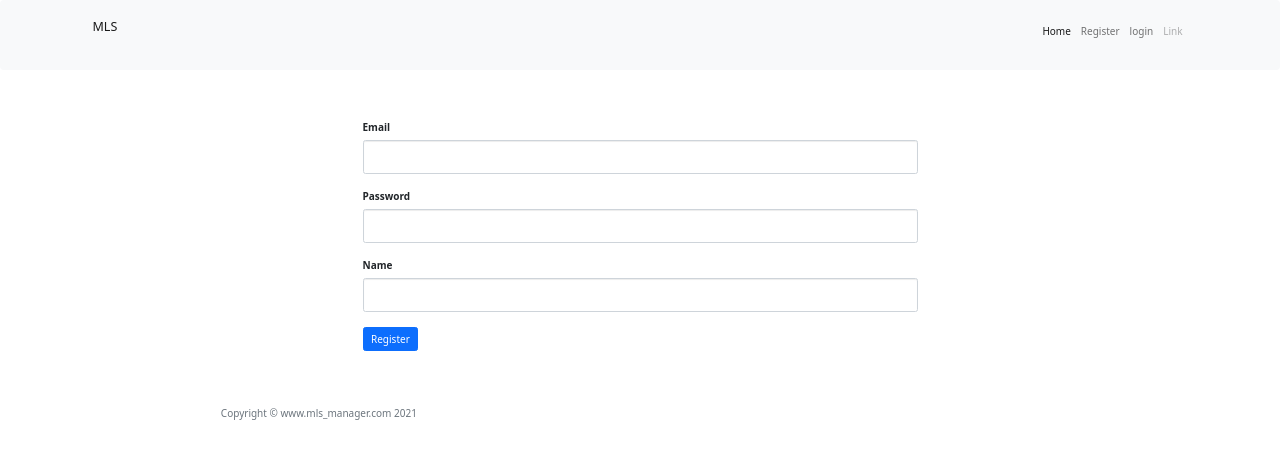
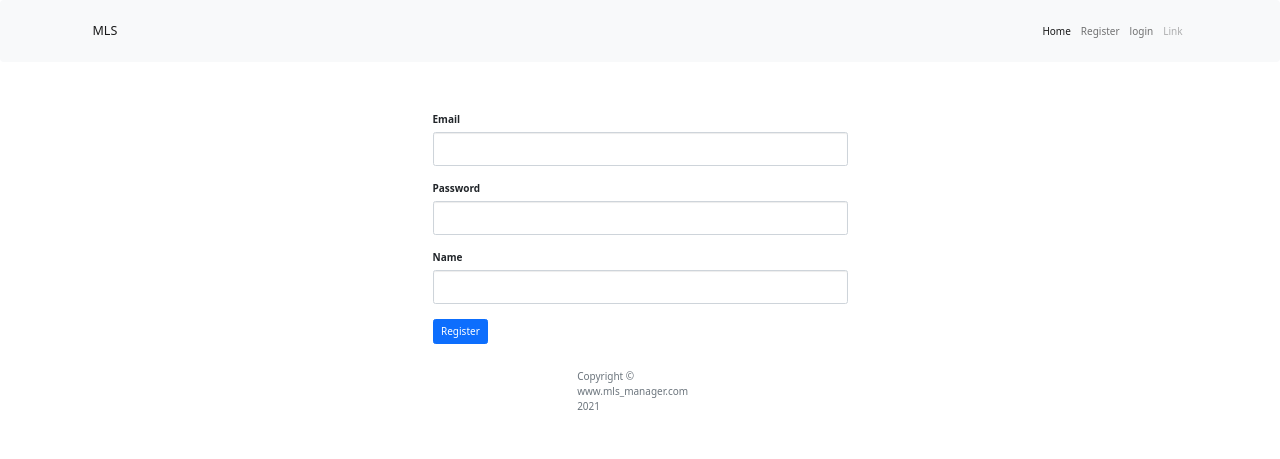
Before and after one commit to gasparmamac/MLS, a Flask app: page /register in a window 1280 px wide. Shown: the top 459 px of the page. Run offline with Flask 2, Linux system fonts and the light colour scheme; some libraries are stand-ins or nearby versions.

Commit message:
fix register page

```diff
--- a/templates/footer.html
+++ b/templates/footer.html
@@ -8,7 +8,7 @@
 {% block content %}
 <!-- Footer -->
   <footer>
-    <div class="container-fluid">
+    <div class="container d-flex justify-content-center">
       <div class="row">
         <div class="col-lg-8 col-md-10 mx-auto">
           <ul class="list-inline text-center">
--- a/templates/header.html
+++ b/templates/header.html
@@ -10,8 +10,8 @@
 {% block content %}
   <!--  Navbar-->
   <nav class="navbar navbar-expand-sm navbar-light bg-light">
-  <div class="container-md d-flex align-items-baseline">
-    <a class="navbar-brand" href="#">MLS</a>
+  <div class="container-md d-flex align-items-center">
+    <a class="navbar-brand d-flex align-items-center" href="#">MLS</a>
     <button class="navbar-toggler" type="button" data-bs-toggle="collapse" data-bs-target="#navbarTogglerDemo02" aria-controls="navbarTogglerDemo02" aria-expanded="false" aria-label="Toggle navigation">
       <span class="navbar-toggler-icon"></span>
     </button>
--- a/templates/register.html
+++ b/templates/register.html
@@ -3,15 +3,16 @@
 {% block title%}Register{% endblock %}
 
 {% block content%}
+
     {% include 'header.html' %}
 
     <div class="container">
-        <div class="row">
-            <div class="col-lg-6 col-md-10 col-sm-6 mx-auto my-5">
+        <div class="row justify-content-center">
+            <div class="col col-lg-5 col-md-8 px-5 g-5">
                 {{ wtf.quick_form(form, novalidate=True, button_map={"submit": "primary"}) }}
             </div>
         </div>
     </div>
 
-    {% include 'footer.html' %}
+ {% include 'footer.html' %}
 {% endblock%}
```
